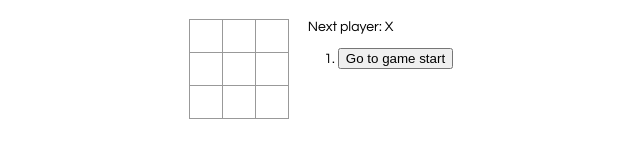
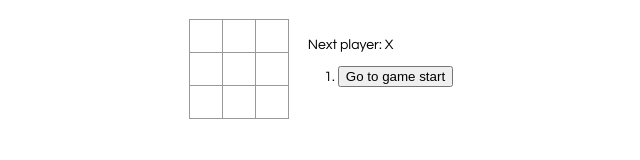
Before and after one commit to amanpreet-vi/tiktaktoeGame, a React app: page / in a window 1280 px wide. Shown: the whole page, without its empty margins (319-959 px from the left). Built offline with nearby package versions, Linux system fonts and the light colour scheme.

Commit message:
Update index.css

```diff
--- a/src/index.css
+++ b/src/index.css
@@ -36,7 +36,7 @@ ol, ul{
 .game {
     display: flex;
     flex-direction: row;
-    align-item:center;
+    align-items:center;
     justify-content:center;
 }
 .game-info {
```
